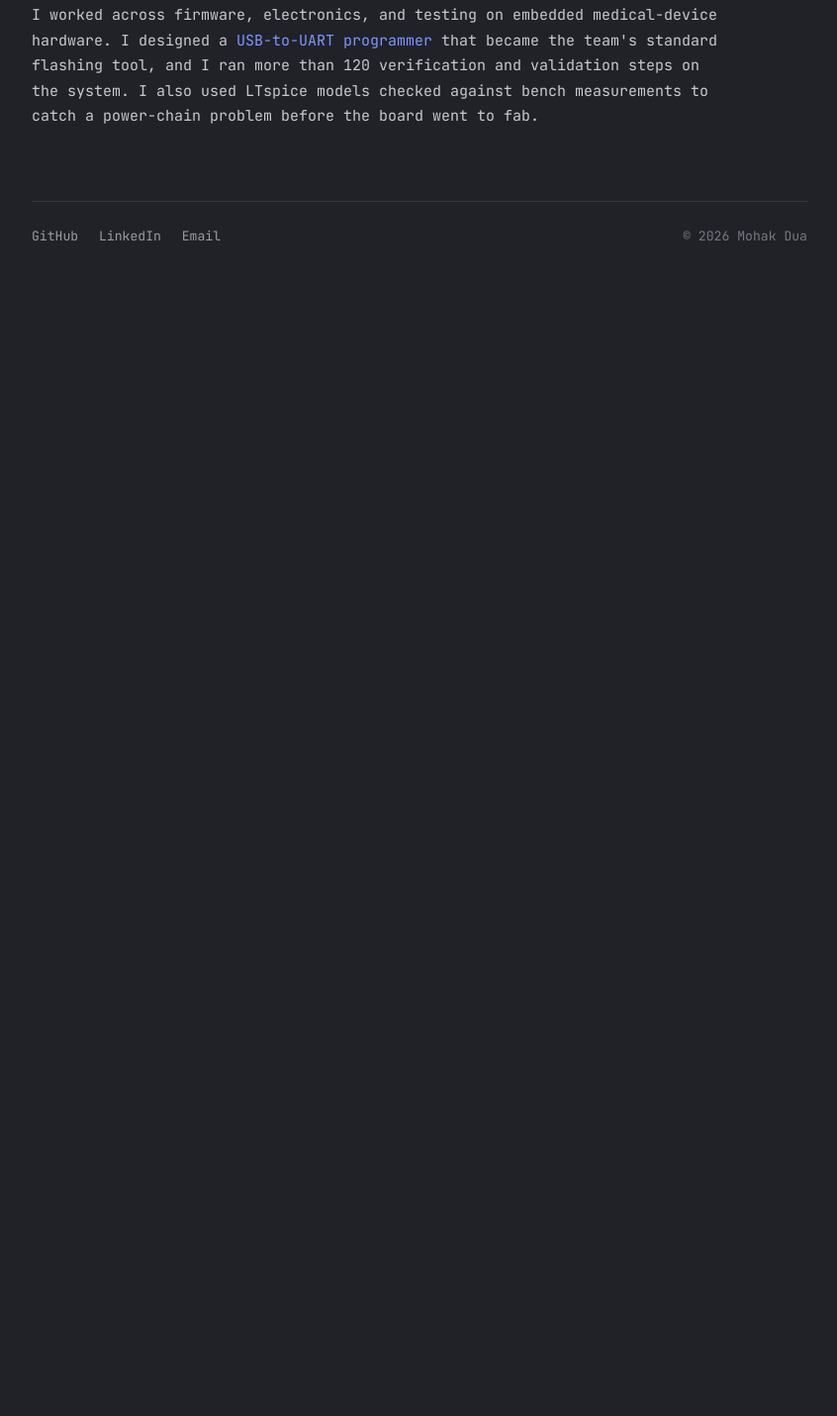
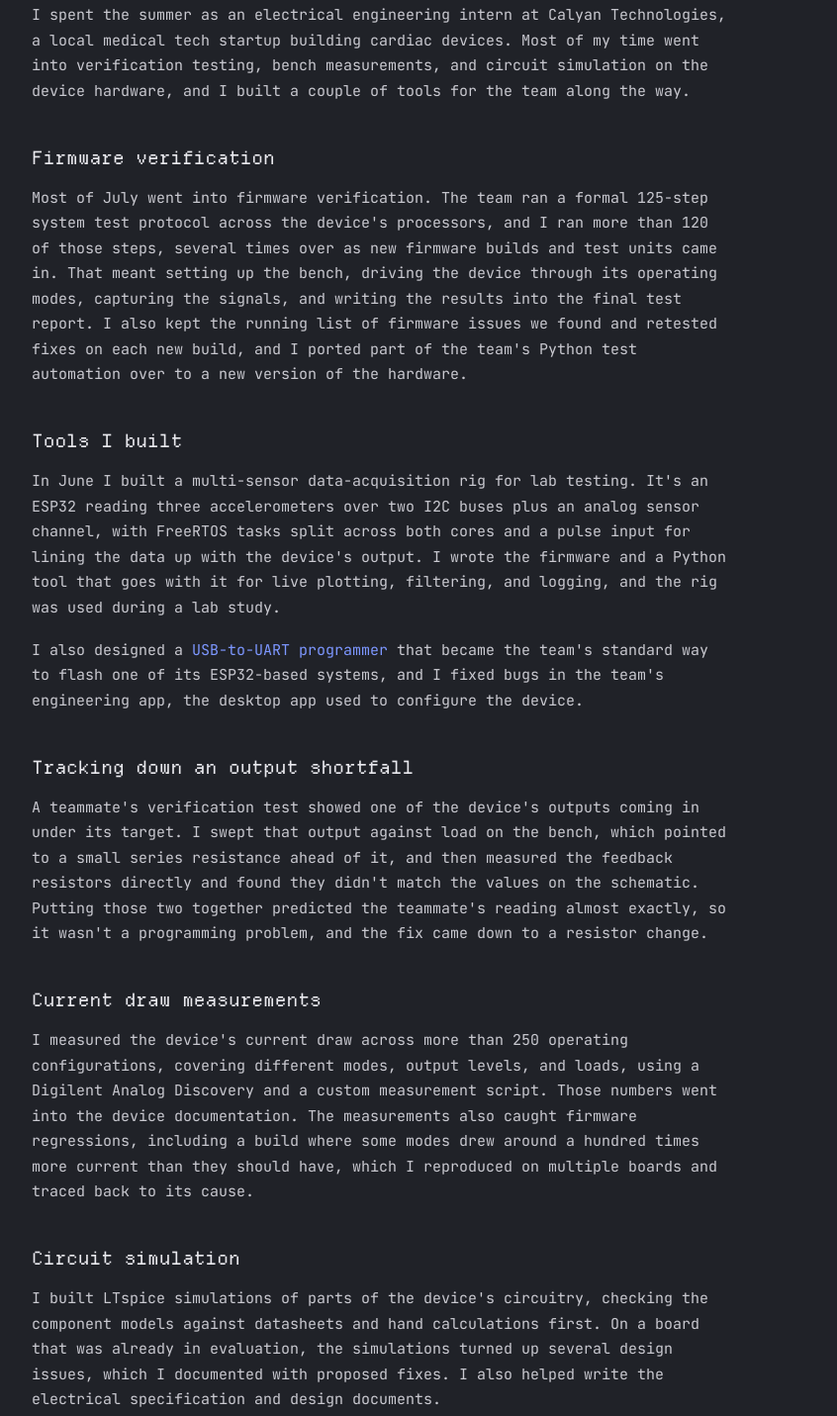
Before and after one commit to mhk6/mhk6.github.io, a plain HTML site: page experience/calyan.html in a window 1280 px wide. Shown: the part 290-1721 px from the top of the page at 99% size, without its empty margins (216-1062 px from the left). Before the commit the page ends 800 px from the top, so only its background shows below. Drawn offline with Linux system fonts and the light colour scheme.

Commit message:
Calyan experience page, accurate V&V and programmer claims
Co-Authored-By: Claude Opus 5.5 <noreply@anthropic.com>

```diff
--- a/experience/calyan.html
+++ b/experience/calyan.html
@@ -4,7 +4,7 @@
   <meta charset="UTF-8" />
   <meta name="viewport" content="width=device-width, initial-scale=1.0" />
   <title>Calyan Technologies — Mohak Dua</title>
-  <meta name="description" content="Electrical engineering internship at Calyan Technologies, working on embedded medical-device hardware." />
+  <meta name="description" content="Electrical engineering internship at Calyan Technologies: firmware verification, bench measurement, circuit simulation, and test tools for cardiac device hardware." />
   <link rel="preconnect" href="https://fonts.googleapis.com" />
   <link rel="preconnect" href="https://fonts.gstatic.com" crossorigin />
   <link href="https://fonts.googleapis.com/css2?family=JetBrains+Mono:wght@400;500;700&display=swap" rel="stylesheet" />
@@ -27,7 +27,23 @@
     <h1 style="view-transition-name:t-calyan">Calyan Technologies</h1>
     <p class="tech">Electrical Engineering Intern · May 2026 to August 2026</p>
 
-    <p>I worked across firmware, electronics, and testing on embedded medical-device hardware. I designed a <a href="../projects/usb-uart-programmer.html">USB-to-UART programmer</a> that became the team's standard flashing tool, and I ran more than 120 verification and validation steps on the system. I also used LTspice models checked against bench measurements to catch a power-chain problem before the board went to fab.</p>
+    <p>I spent the summer as an electrical engineering intern at Calyan Technologies, a local medical tech startup building cardiac devices. Most of my time went into verification testing, bench measurements, and circuit simulation on the device hardware, and I built a couple of tools for the team along the way.</p>
+
+    <h2>Firmware verification</h2>
+    <p>Most of July went into firmware verification. The team ran a formal 125-step system test protocol across the device's processors, and I ran more than 120 of those steps, several times over as new firmware builds and test units came in. That meant setting up the bench, driving the device through its operating modes, capturing the signals, and writing the results into the final test report. I also kept the running list of firmware issues we found and retested fixes on each new build, and I ported part of the team's Python test automation over to a new version of the hardware.</p>
+
+    <h2>Tools I built</h2>
+    <p>In June I built a multi-sensor data-acquisition rig for lab testing. It's an ESP32 reading three accelerometers over two I2C buses plus an analog sensor channel, with FreeRTOS tasks split across both cores and a pulse input for lining the data up with the device's output. I wrote the firmware and a Python tool that goes with it for live plotting, filtering, and logging, and the rig was used during a lab study.</p>
+    <p>I also designed a <a href="../projects/usb-uart-programmer.html">USB-to-UART programmer</a> that became the team's standard way to flash one of its ESP32-based systems, and I fixed bugs in the team's engineering app, the desktop app used to configure the device.</p>
+
+    <h2>Tracking down an output shortfall</h2>
+    <p>A teammate's verification test showed one of the device's outputs coming in under its target. I swept that output against load on the bench, which pointed to a small series resistance ahead of it, and then measured the feedback resistors directly and found they didn't match the values on the schematic. Putting those two together predicted the teammate's reading almost exactly, so it wasn't a programming problem, and the fix came down to a resistor change.</p>
+
+    <h2>Current draw measurements</h2>
+    <p>I measured the device's current draw across more than 250 operating configurations, covering different modes, output levels, and loads, using a Digilent Analog Discovery and a custom measurement script. Those numbers went into the device documentation. The measurements also caught firmware regressions, including a build where some modes drew around a hundred times more current than they should have, which I reproduced on multiple boards and traced back to its cause.</p>
+
+    <h2>Circuit simulation</h2>
+    <p>I built LTspice simulations of parts of the device's circuitry, checking the component models against datasheets and hand calculations first. On a board that was already in evaluation, the simulations turned up several design issues, which I documented with proposed fixes. I also helped write the electrical specification and design documents.</p>
 
   </article>
 
```
Also changed, not shown: experience.html (+1 -1 lines), projects.html (+1 -1 lines), projects/usb-uart-programmer.html (+1 -1 lines).
